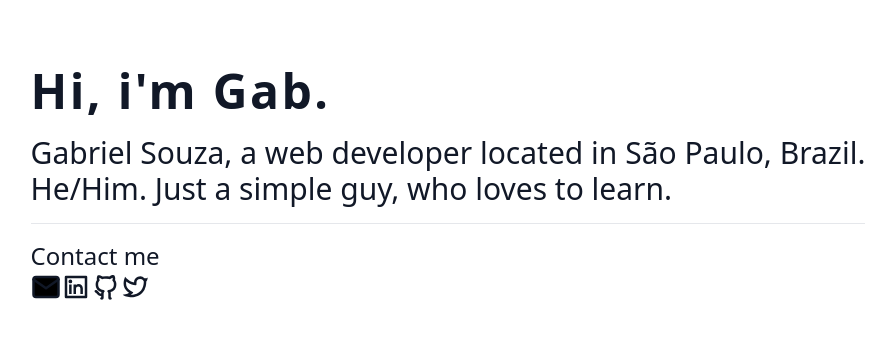
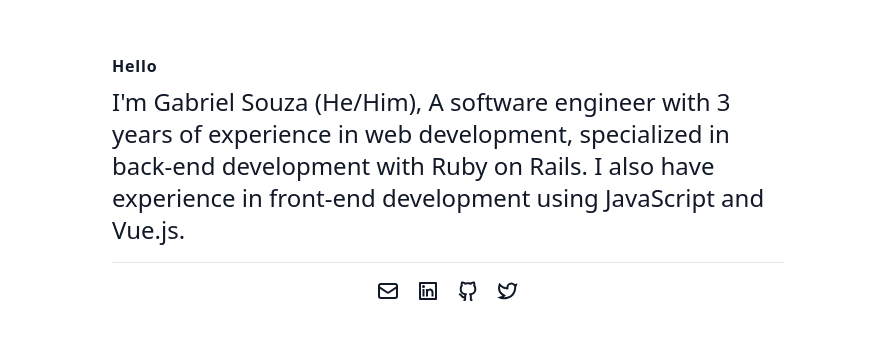
Before and after one commit to souzagab/www, a website built with Vite: page index.html in a window 1280 px wide. Shown: the part 220-560 px from the top of the page, without its empty margins (192-1087 px from the left). Built offline with nearby package versions, Linux system fonts and the light colour scheme; some packages are replaced by stand-ins of ours.

Commit message:
refactor: change about-me section (#4)

```diff
--- a/index.html
+++ b/index.html
@@ -28,32 +28,37 @@
 <body>
   <section class="flex h-screen bg-white dark:bg-gray-800 antialiased px-4">
     <div class="m-auto text-gray-900 dark:text-white">
-      <div class="font-sans my-5">
-        <span class="lg:text-5xl md:text-4xl text:3x1 tracking-wider font-semibold">Hi, i'm Gab.</span>
+      <div class="max-w-2xl content">
+        <div class="font-sans my-2">
+          <span class="text:1x1 tracking-wider font-semibold">Hello</span>
+        </div>
+        <span class="lg:text-2xl text-x1 antialiased">
+          I'm Gabriel Souza <a href="https://www.mypronouns.org/he-him" target="_blank">(He/Him)</a>,
+        </span>
+
+        <span class="lg:text-2xl text-x1 antialiased">
+          A software engineer with 3 years of experience in web development, specialized in back-end development with Ruby on Rails.
+        </span>
+
+        <span class="lg:text-2xl text-x1 antialiased">
+          I also have experience in front-end development using JavaScript and Vue.js.
+        </span>
       </div>
 
-      <span class="lg:text-3xl md:text-2xl text-x1 antialiased">
-        Gabriel Souza, a web developer located in <a href="https://goo.gl/maps/EMaKcrC5FNyBRcgS6" target="_blank">São Paulo, Brazil</a>.
-        <br>
-        <a href="https://www.mypronouns.org/he-him" target="_blank">He/Him</a>. Just a simple guy, who loves to learn.
-      </span>
 
-      <hr class="my-4">
 
       <div class="my-3">
-        <h5 class="text-x1 antialiased text-2xl">Contact me</h5>
+        <hr class="my-4">
 
-        <div class="flex">
-
-          <a href="mailto:me@souzagab.com" title="Contact me by e-mail" target="_blank">
-            <svg class="stroke-current text-5xl sm:text-4xl md:text-3xl" stroke-width="2" viewBox="0 0 24 24" stroke-linecap="round" stroke-linejoin="round" height="1em" width="1em" xmlns="http://www.w3.org/2000/svg">
-              <path d="M4 4h16c1.1 0 2 .9 2 2v12c0 1.1-.9 2-2 2H4c-1.1 0-2-.9-2-2V6c0-1.1.9-2 2-2z"></path>
-              <polyline points="22,6 12,13 2,6"></polyline>
+        <div class="flex justify-center">
+          <a class="mx-2" href="mailto:me@souzagab.com" title="me@souzagab.com" target="_blank">
+            <svg class="stroke-current h-6 w-6" xmlns="http://www.w3.org/2000/svg" fill="none" viewBox="0 0 24 24" stroke="currentColor" stroke-width="2">
+              <path stroke-linecap="round" stroke-linejoin="round" d="M3 8l7.89 5.26a2 2 0 002.22 0L21 8M5 19h14a2 2 0 002-2V7a2 2 0 00-2-2H5a2 2 0 00-2 2v10a2 2 0 002 2z" />
             </svg>
           </a>
 
-          <a href="https://www.linkedin.com/in/souzagab/" title="Contact me on linkedin" target="_blank">
-            <svg class="fill-current stroke-current text-5xl sm:text-4xl md:text-3xl" stroke-width="0" viewBox="0 0 24 24" height="1em" width="1em" xmlns="http://www.w3.org/2000/svg">
+          <a class="mx-2" href="https://www.linkedin.com/in/souzagab/" title="linkedin.com/in/souzagab/" target="_blank">
+            <svg class="fill-current stroke-current h-6 w-6" stroke-width="0" viewBox="0 0 24 24" fill="none" xmlns="http://www.w3.org/2000/svg">
               <g>
                 <path fill="none" d="M0 0h24v24H0z"></path>
                 <path d="M4 3h16a1 1 0 0 1 1 1v16a1 1 0 0 1-1 1H4a1 1 0 0 1-1-1V4a1 1 0 0 1 1-1zm1 2v14h14V5H5zm2.5 4a1.5 1.5 0 1 1 0-3 1.5 1.5 0 0 1 0 3zm-1 1h2v7.5h-2V10zm5.5.43c.584-.565 1.266-.93 2-.93 2.071 0 3.5 1.679 3.5 3.75v4.25h-2v-4.25a1.75 1.75 0 0 0-3.5 0v4.25h-2V10h2v.43z"></path>
@@ -61,8 +66,8 @@
             </svg>
           </a>
 
-          <a href="https://github.com/souzagab" title="Find me on Github" target="_blank">
-            <svg class="fill-current stroke-current text-5xl sm:text-4xl md:text-3xl" stroke-width="0" viewBox="0 0 24 24" height="1em" width="1em" xmlns="http://www.w3.org/2000/svg">
+          <a class="mx-2" href="https://github.com/souzagab" title="github.com/souzagab" target="_blank">
+            <svg class="fill-current stroke-current h-6 w-6" stroke-width="0" viewBox="0 0 24 24" fill="none" xmlns="http://www.w3.org/2000/svg">
               <g>
                 <path fill="none" d="M0 0h24v24H0z"></path>
                 <path fill-rule="nonzero" d="M5.883 18.653c-.3-.2-.558-.455-.86-.816a50.32 50.32 0 0 1-.466-.579c-.463-.575-.755-.84-1.057-.949a1 1 0 0 1 .676-1.883c.752.27 1.261.735 1.947 1.588-.094-.117.34.427.433.539.19.227.33.365.44.438.204.137.587.196 1.15.14.023-.382.094-.753.202-1.095C5.38 15.31 3.7 13.396 3.7 9.64c0-1.24.37-2.356 1.058-3.292-.218-.894-.185-1.975.302-3.192a1 1 0 0 1 .63-.582c.081-.024.127-.035.208-.047.803-.123 1.937.17 3.415 1.096A11.731 11.731 0 0 1 12 3.315c.912 0 1.818.104 2.684.308 1.477-.933 2.613-1.226 3.422-1.096.085.013.157.03.218.05a1 1 0 0 1 .616.58c.487 1.216.52 2.297.302 3.19.691.936 1.058 2.045 1.058 3.293 0 3.757-1.674 5.665-4.642 6.392.125.415.19.879.19 1.38a300.492 300.492 0 0 1-.012 2.716 1 1 0 0 1-.019 1.958c-1.139.228-1.983-.532-1.983-1.525l.002-.446.005-.705c.005-.708.007-1.338.007-1.998 0-.697-.183-1.152-.425-1.36-.661-.57-.326-1.655.54-1.752 2.967-.333 4.337-1.482 4.337-4.66 0-.955-.312-1.744-.913-2.404a1 1 0 0 1-.19-1.045c.166-.414.237-.957.096-1.614l-.01.003c-.491.139-1.11.44-1.858.949a1 1 0 0 1-.833.135A9.626 9.626 0 0 0 12 5.315c-.89 0-1.772.119-2.592.35a1 1 0 0 1-.83-.134c-.752-.507-1.374-.807-1.868-.947-.144.653-.073 1.194.092 1.607a1 1 0 0 1-.189 1.045C6.016 7.89 5.7 8.694 5.7 9.64c0 3.172 1.371 4.328 4.322 4.66.865.097 1.201 1.177.544 1.748-.192.168-.429.732-.429 1.364v3.15c0 .986-.835 1.725-1.96 1.528a1 1 0 0 1-.04-1.962v-.99c-.91.061-1.662-.088-2.254-.485z">
@@ -71,8 +76,8 @@
             </svg>
           </a>
 
-          <a href="https://twitter.com/souzagab/" title="Find me on Twitter" target="_blank">
-            <svg class="fill-current stroke-current text-5xl sm:text-4xl md:text-3xl" stroke-width="0" viewBox="0 0 24 24" height="1em" width="1em" xmlns="http://www.w3.org/2000/svg">
+          <a class="mx-2" href="https://twitter.com/souzagab/" title="twitter.com/souzagab/" target="_blank">
+            <svg class="fill-current stroke-current h-6 w-6" stroke-width="0" viewBox="0 0 24 24" fill="none" xmlns="http://www.w3.org/2000/svg">
               <g>
                 <path fill="none" d="M0 0h24v24H0z"></path>
                 <path fill-rule="nonzero" d="M15.3 5.55a2.9 2.9 0 0 0-2.9 2.847l-.028 1.575a.6.6 0 0 1-.68.583l-1.561-.212c-2.054-.28-4.022-1.226-5.91-2.799-.598 3.31.57 5.603 3.383 7.372l1.747 1.098a.6.6 0 0 1 .034.993L7.793 18.17c.947.059 1.846.017 2.592-.131 4.718-.942 7.855-4.492 7.855-10.348 0-.478-1.012-2.141-2.94-2.141zm-4.9 2.81a4.9 4.9 0 0 1 8.385-3.355c.711-.005 1.316.175 2.669-.645-.335 1.64-.5 2.352-1.214 3.331 0 7.642-4.697 11.358-9.463 12.309-3.268.652-8.02-.419-9.382-1.841.694-.054 3.514-.357 5.144-1.55C5.16 15.7-.329 12.47 3.278 3.786c1.693 1.977 3.41 3.323 5.15 4.037 1.158.475 1.442.465 1.973.538z"></path>
```
